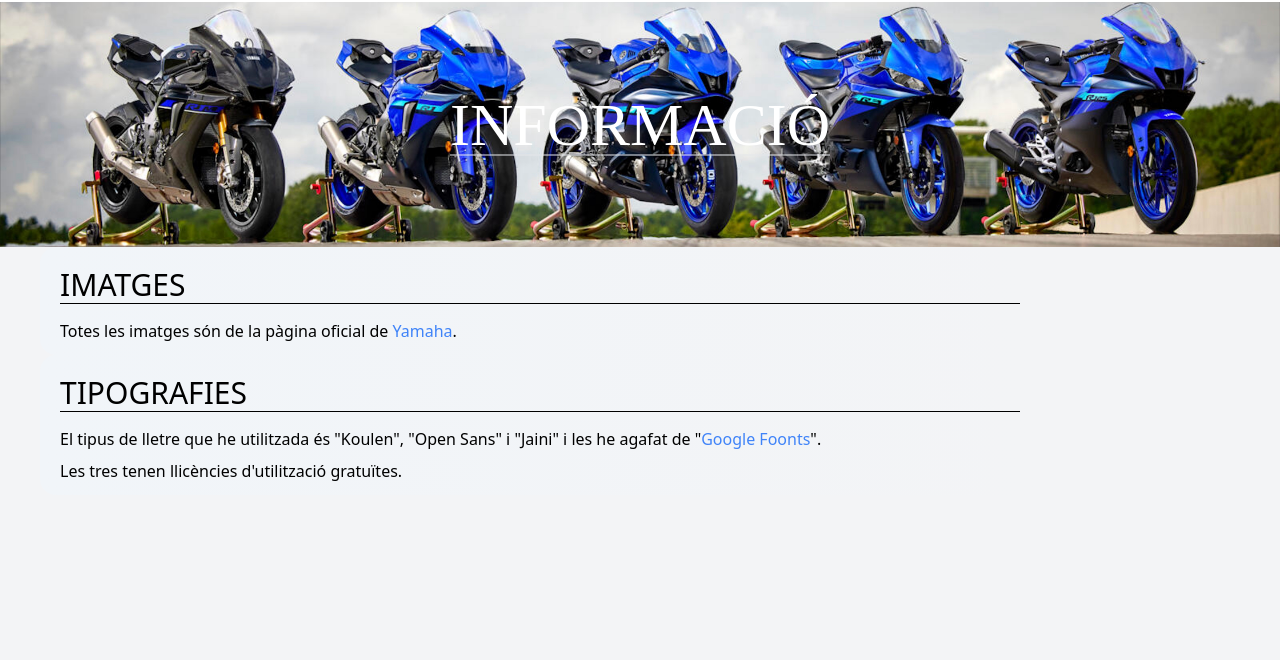
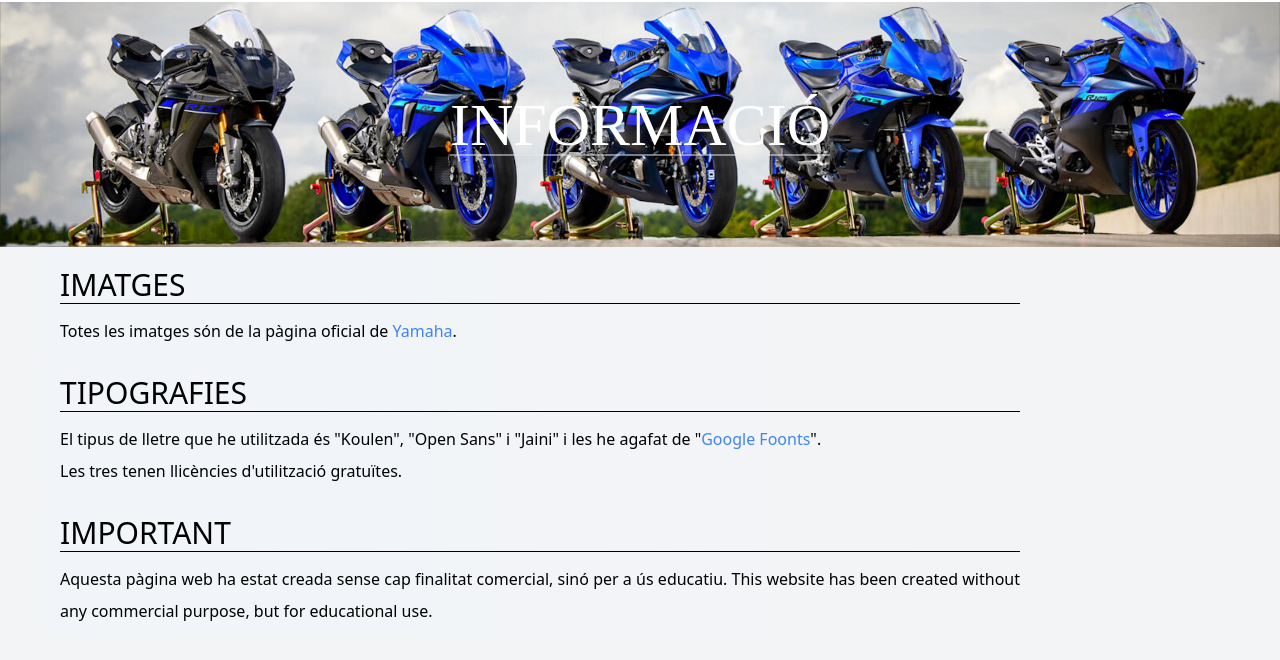
Before and after one commit to Cirvianum-DAW/mp9-pj-uf2-optimitzacio-imatges-raulsoneira, a website built with Parcel: page src/informacio/informacio.html in a window 1280 px wide. Shown: the part 62-722 px from the top of the page. Built offline with nearby package versions, Linux system fonts and the light colour scheme; a web font is replaced by a local one.

Commit message:
missatge

```diff
--- a/src/informacio/informacio.html
+++ b/src/informacio/informacio.html
@@ -91,6 +91,18 @@
                 <br>
                 Les tres tenen llicències d'utilització gratuïtes.
             </p>
+
+        </div>
+
+        <div class="relative md:w-5/6 rounded-2xl bg-gradient-to-b lg:bg-gradient-to-r from-slate-100">
+            <h1 class="relative text-3xl mt-5 ml-5">IMPORTANT</h1>
+            <div class="ml-5 mr-5 h-[0.1%] lg:h-[0.1%] bg-black"></div>
+            <p class="relative text-justify mt-3 ml-5 mr-5 font-[Open+Sans] leading-loose mb-2 lg:mb-2">
+                Aquesta pàgina web ha estat creada sense cap finalitat comercial, sinó per a ús educatiu.
+                This website has been created without any commercial purpose, but for educational use.
+                <br>
+            </p>
+
         </div>
     </div>
     <!-- Fi de contingut de la pàgina: Informació sobre les imatges de la web -->
```
